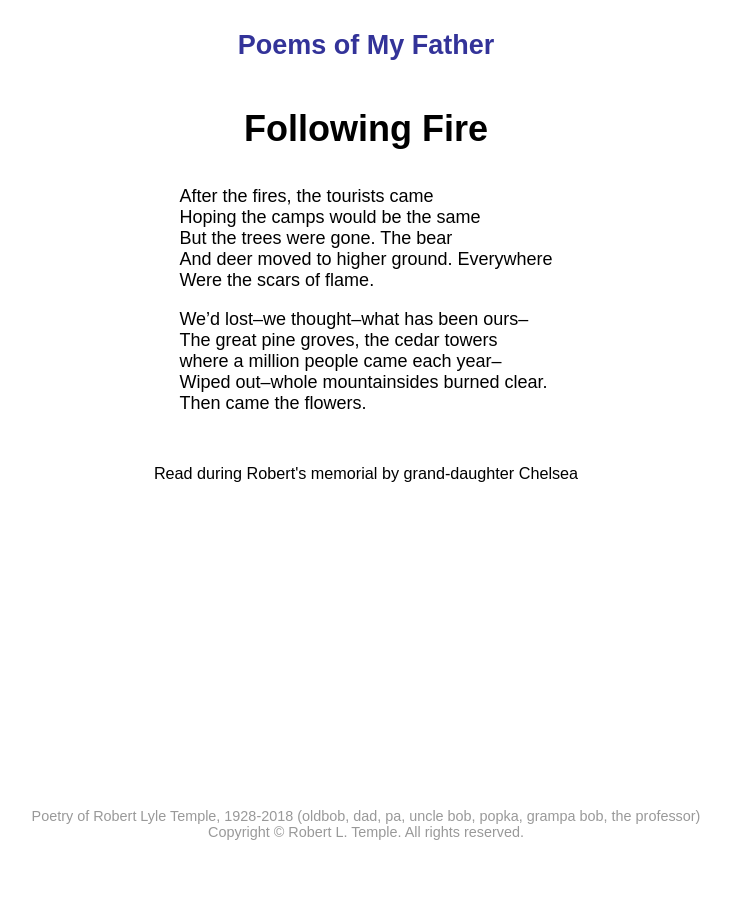
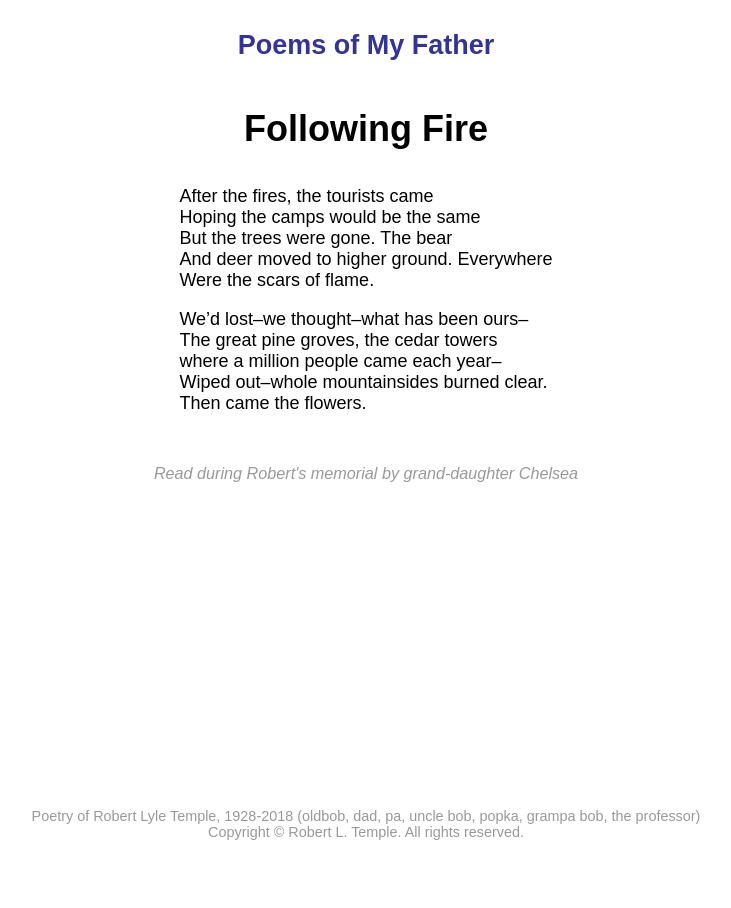
Before and after one commit to tamouse/poems-of-my-father, a Jekyll site: the page built from source/_poems/following_fire.md, in a window 1280 px wide. Shown: the whole page, without its empty margins (274-1005 px from the left). Built offline with Jekyll 4.4.1, drawn with Linux system fonts in a browser that asks for light colours.

Commit message:
moar styling

```diff
--- a/docs/css/styles.css
+++ b/docs/css/styles.css
@@ -89,6 +89,8 @@ header nav a:hover {
   font-size: 0.9em;
   padding: 0 2em;
   text-align: center;
+  color: #999;
+  font-style: italic;
 }
 
 .poem-index {
--- a/docs/feed.xml
+++ b/docs/feed.xml
@@ -1 +1 @@
-<?xml version="1.0" encoding="utf-8"?><feed xmlns="http://www.w3.org/2005/Atom" ><generator uri="https://jekyllrb.com/" version="3.7.3">Jekyll</generator><link href="https://tamouse.github.io/poems-of-my-father/feed.xml" rel="self" type="application/atom+xml" /><link href="https://tamouse.github.io/poems-of-my-father/" rel="alternate" type="text/html" /><updated>2018-04-05T03:15:31-05:00</updated><id>https://tamouse.github.io/poems-of-my-father/</id><title type="html">Poems of My Father</title><subtitle>Poetry of Robert Lyle Temple, 1928-2018 (oldbob, dad, pa, uncle bob, popka, grampa bob, the professor)</subtitle></feed>
+<?xml version="1.0" encoding="utf-8"?><feed xmlns="http://www.w3.org/2005/Atom" ><generator uri="https://jekyllrb.com/" version="3.7.3">Jekyll</generator><link href="https://tamouse.github.io/poems-of-my-father/feed.xml" rel="self" type="application/atom+xml" /><link href="https://tamouse.github.io/poems-of-my-father/" rel="alternate" type="text/html" /><updated>2018-04-05T03:17:58-05:00</updated><id>https://tamouse.github.io/poems-of-my-father/</id><title type="html">Poems of My Father</title><subtitle>Poetry of Robert Lyle Temple, 1928-2018 (oldbob, dad, pa, uncle bob, popka, grampa bob, the professor)</subtitle></feed>
--- a/source/css/styles.css
+++ b/source/css/styles.css
@@ -92,6 +92,8 @@ header nav a:hover {
   font-size: 0.9em;
   padding: 0 2em;
   text-align: center;
+  color: #999;
+  font-style: italic;
 }
 
 .poem-index {
```
